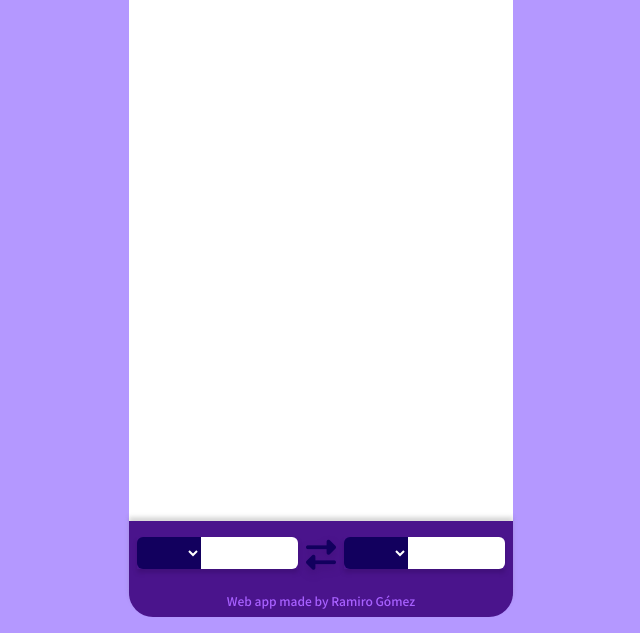
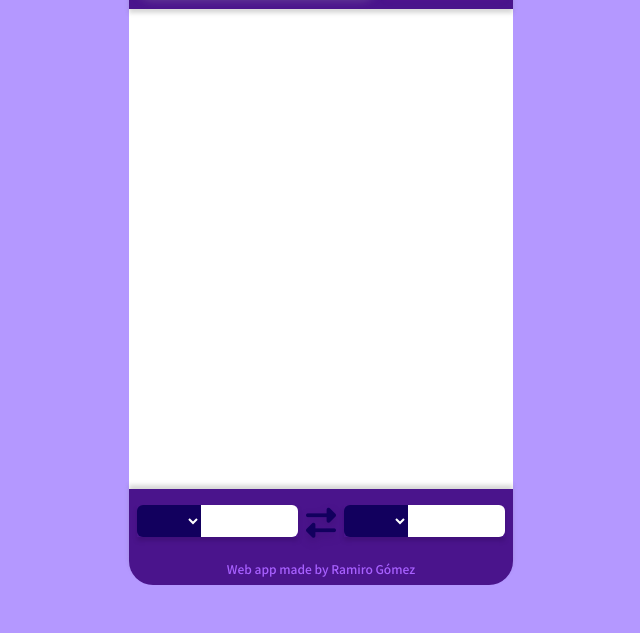
Before and after one commit to ramiro-gomez/coin_x_coin, a website built with webpack: page src/index.html in a window 1280 px wide. Shown: the part 167-800 px from the top of the page, without its empty margins (319-959 px from the left). Built offline with nearby package versions, Linux system fonts and the light colour scheme; some packages are replaced by stand-ins of ours; no server answers.

Commit message:
Improved responsive in desktop

```diff
--- a/src/css/style.css
+++ b/src/css/style.css
@@ -4,17 +4,17 @@
 
 @layer base {
 	body {
-		@apply lg:flex lg:items-center lg:justify-center lg:bg-violet-100;
+		@apply lg:bg-violet-100;
 	}
 	article {
-		@apply lg:w-96 lg:my-4;
+		@apply lg:w-96 lg:absolute lg:top-1/2 lg:left-1/2 lg:transform lg:-translate-x-1/2 lg:-translate-y-1/2;
 	}
 }
 
 @layer components {
 	/*                  Modal               */
 	.modal-container {
-		@apply fixed top-0 bottom-0 left-0 right-0 z-10 flex items-center justify-center pointer-events-none;
+		@apply fixed top-0 bottom-0 left-0 right-0 z-10 flex items-center justify-center gap-y-2 pointer-events-none;
 	}
 	.modal-container.open .modal {
 		@apply scale-100 pointer-events-auto;
@@ -24,8 +24,8 @@
 	}
 	.modal {
 		@apply fixed pt-8 pb-4 px-4 bg-lightblue-100 flex flex-col transition-transform
-		duration-200 ease-in-out transform scale-0 w-80 top-2/4 left-2/4
-		-translate-x-2/4 -translate-y-2/4 rounded-2xl;
+		duration-200 ease-in-out transform scale-0 w-80 top-1/2 left-1/2
+		-translate-x-1/2 -translate-y-1/2 rounded-2xl;
 		@apply md:bg-lightblue-200;
 	}
 	.modal > button {
@@ -101,7 +101,7 @@
 		}
 	}
 	.middle-container{
-		@apply w-full px-2 bg-white overflow-y-scroll pb-4 flex flex-col items-center;
+		@apply w-full px-2 py-4 bg-white overflow-y-scroll flex flex-col items-center gap-y-4;
 		height: calc(100vh - 8rem - 6rem); /*	100vh - topContainerHeight - bottomContainerHeight */
 	}
 
@@ -113,7 +113,7 @@
 	}
 
 	.card {
-		@apply w-full min-h-max-content rounded-lg mt-4 flex items-center transition-opacity duration-1000 ease-out;
+		@apply w-full min-h-max-content rounded-lg flex items-center transition-opacity duration-1000 ease-out;
 		box-shadow: 1px 4px 4px rgba(70, 70, 70, 0.22);
 	}
 	.card button {
@@ -179,7 +179,7 @@
 
 	@media (min-width: 1024px) {
 		.middle-container{
-			height: calc(100vh - 8rem - 6rem - 2rem);
+			height: min(30rem, calc(100vh - 8rem - 6rem - 2rem));
 		}
 	}
 }
--- a/src/index.html
+++ b/src/index.html
@@ -19,7 +19,6 @@
     <link href="https://fonts.googleapis.com/css2?family=Noto+Sans+JP:wght@500;700&display=swap" rel="stylesheet">
 </head>
 <body>
-    <article>
 	<!--        Modal       -->
 	<div class="modal-container">
 		<div class="overlay"></div>
@@ -36,7 +35,8 @@
 			<p>All currency values shown are purchase prices.</p>
 		</div>
 	</div>
-
+	<!--        App       -->
+    <article>
         <!--        Top         -->
         <section class="top-container">
             <button class="information-button" type="button" id="open-modal-button">
```
Lines whose indentation alone changed are shown as unchanged.
